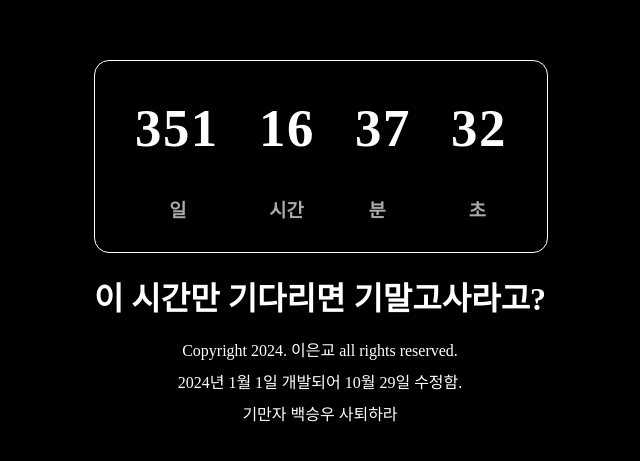
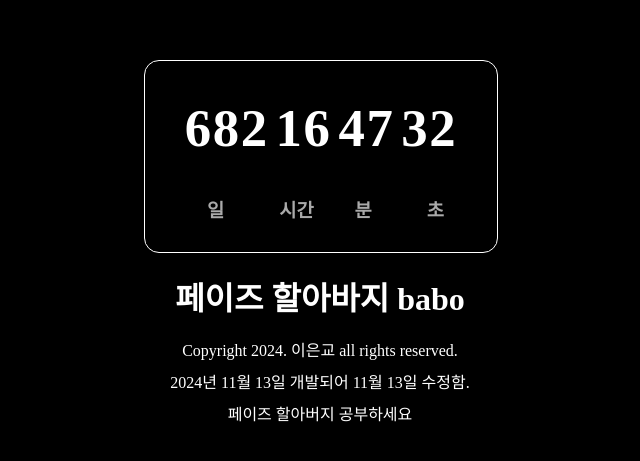
Before and after one commit to eungyolee/2025-countdown, a React (Create React App) app: page / in a window 1280 px wide. Shown: the part 147-608 px from the top of the page, without its empty margins (320-960 px from the left). Built offline with nearby package versions, Linux system fonts and the light colour scheme; a web font is replaced by a local one.

Commit message:
Update App.js

```diff
--- a/src/App.js
+++ b/src/App.js
@@ -2,7 +2,7 @@ import './App.css';
 
 function App() {
   // 2024년 12월 17일 기말고사
-  const countDownDate = new Date("Dec 17, 2024 08:50:00").getTime();
+  const countDownDate = new Date("Nov 13, 2025 09:00:00").getTime();
 
   // 1초마다 갱신
   const x = setInterval(function() {
@@ -24,7 +24,7 @@ function App() {
     document.getElementById("hours").textContent = hours;
     document.getElementById("minutes").textContent = minutes;
     document.getElementById("seconds").textContent = seconds;
-    document.getElementById("situation").textContent = "이 시간만 기다리면 기말고사라고?";
+    document.getElementById("situation").textContent = "페이즈 할아바지 babo";
 
     // 콜론 깜빡이게
     const colon = document.querySelectorAll('.colon');
@@ -69,8 +69,8 @@ function App() {
         </div>
         <h3 id="situation"> </h3>
         <p>Copyright 2024. 이은교 all rights reserved.
-          <br />2024년 1월 1일 개발되어 10월 29일 수정함.
-          <br />기만자 백승우 사퇴하라
+          <br />2024년 11월 13일 개발되어 11월 13일 수정함.
+          <br />페이즈 할아버지 공부하세요
         </p>
       </header>
     </div>
```
